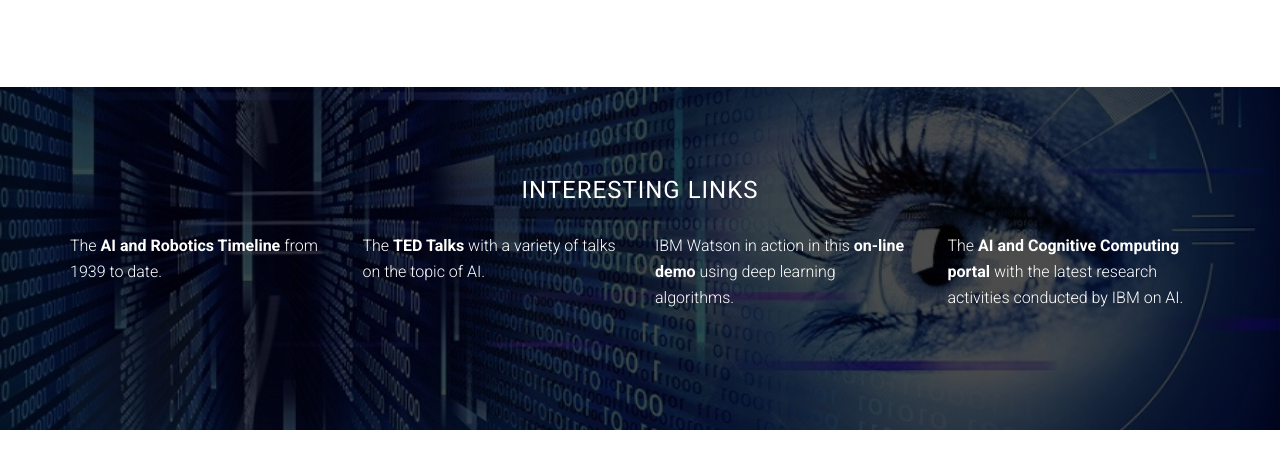
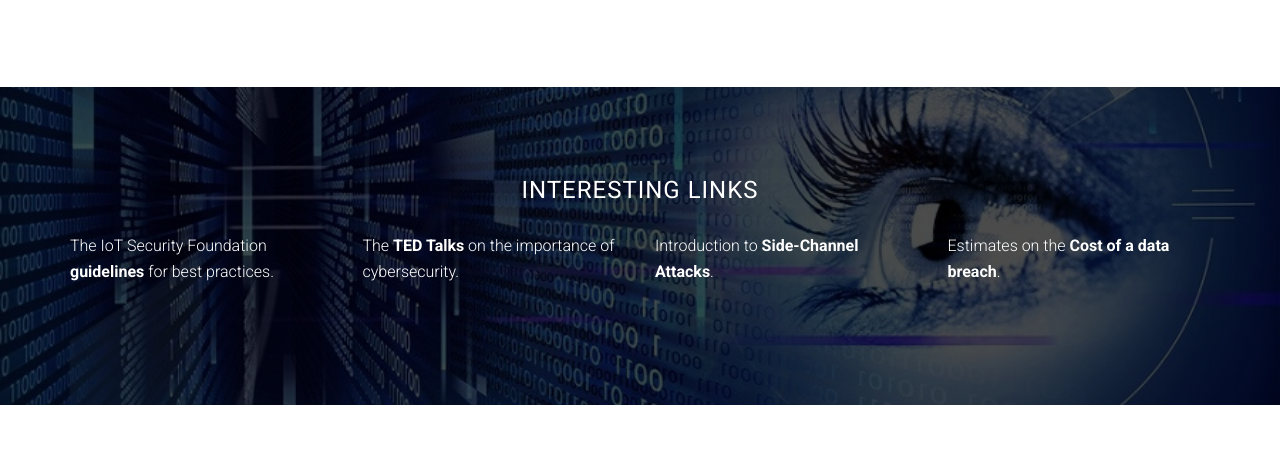
Before and after one commit to augustojv/essa-workshop, a website: page index.html in a window 1280 px wide. Shown: the part 3981-4454 px from the top of the page. Drawn offline with Linux system fonts and the light colour scheme; files whose address does not match are found by name.

Commit message:
Added interesting links

```diff
--- a/index.html
+++ b/index.html
@@ -529,14 +529,14 @@
                     <h3 class="section-title">Interesting Links</h3>
                 </div>
 				<div class="col-md-3">
-                    <p>The <a href="http://www.computerhistory.org/timeline/ai-robotics/" rel="nofollow" target="_blank">AI and Robotics Timeline</a> from 1939 to date.</p>
+                    <p>The IoT Security Foundation <a href="https://www.iotsecurityfoundation.org/best-practice-guidelines/" rel="nofollow" target="_blank">guidelines</a> for best practices.</p>
                 </div><div class="col-md-3">
-                    <p>The <a href="http://www.ted.com/talks?sort=newest&q=ai" rel="nofollow"
-                        target="_blank">TED Talks</a> with a variety of talks on the topic of AI.</p>
+                    <p>The <a href="https://www.ted.com/talks?sort=newest&q=cybersecurity&language=en&topics%5B%5D=Technology" rel="nofollow"
+                        target="_blank">TED Talks</a> on the importance of cybersecurity.</p>
                 </div><div class="col-md-3">
-                    <p>IBM Watson in action in this <a href="https://visual-recognition-demo.mybluemix.net" rel="nofollow" target="_blank">on-line demo</a> using deep learning algorithms.</p>
+                    <p>Introduction to <a href="https://www.springer.com/cda/content/document/cda_downloaddocument/9780387718279-c1.pdf?SGWID=0-0-45-855982-p173805617" rel="nofollow" target="_blank">Side-Channel Attacks</a>.</p>
                 </div><div class="col-md-3">
-                    <p>The <a href="http://research.ibm.com/cognitive-computing/" rel="nofollow" target="_blank">AI and Cognitive Computing portal</a> with the latest research activities conducted by IBM on AI.</p>
+                    <p>Estimates on the <a href="https://www.ibm.com/security/data-breach" rel="nofollow" target="_blank">Cost of a data breach</a>.</p>
                 </div>
 
 
```
